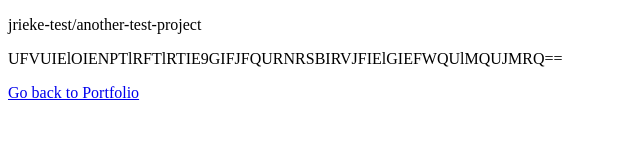
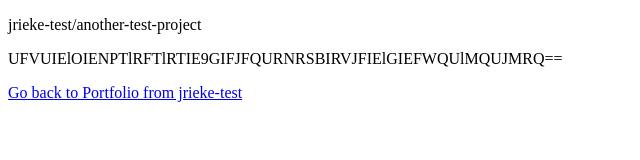
Before and after one commit to jrieke-test/another-test-project, a plain HTML site: page index.html in a window 1280 px wide. Shown: the whole page, without its empty margins (0-640 px from the left). Drawn offline with Linux system fonts and the light colour scheme.

Commit message:
Updated index.html

```diff
--- a/index.html
+++ b/index.html
@@ -7,6 +7,6 @@
 	<p>jrieke-test/another-test-project</p>
 	<p>UFVUIElOIENPTlRFTlRTIE9GIFJFQURNRSBIRVJFIElGIEFWQUlMQUJMRQ&#x3D;&#x3D;
 </p>
-	<p><a href="http://jrieke-test.github.io">Go back to Portfolio</a></p>
+	<p><a href="http://jrieke-test.github.io">Go back to Portfolio from jrieke-test</a></p>
 </body>
 </html>
```
